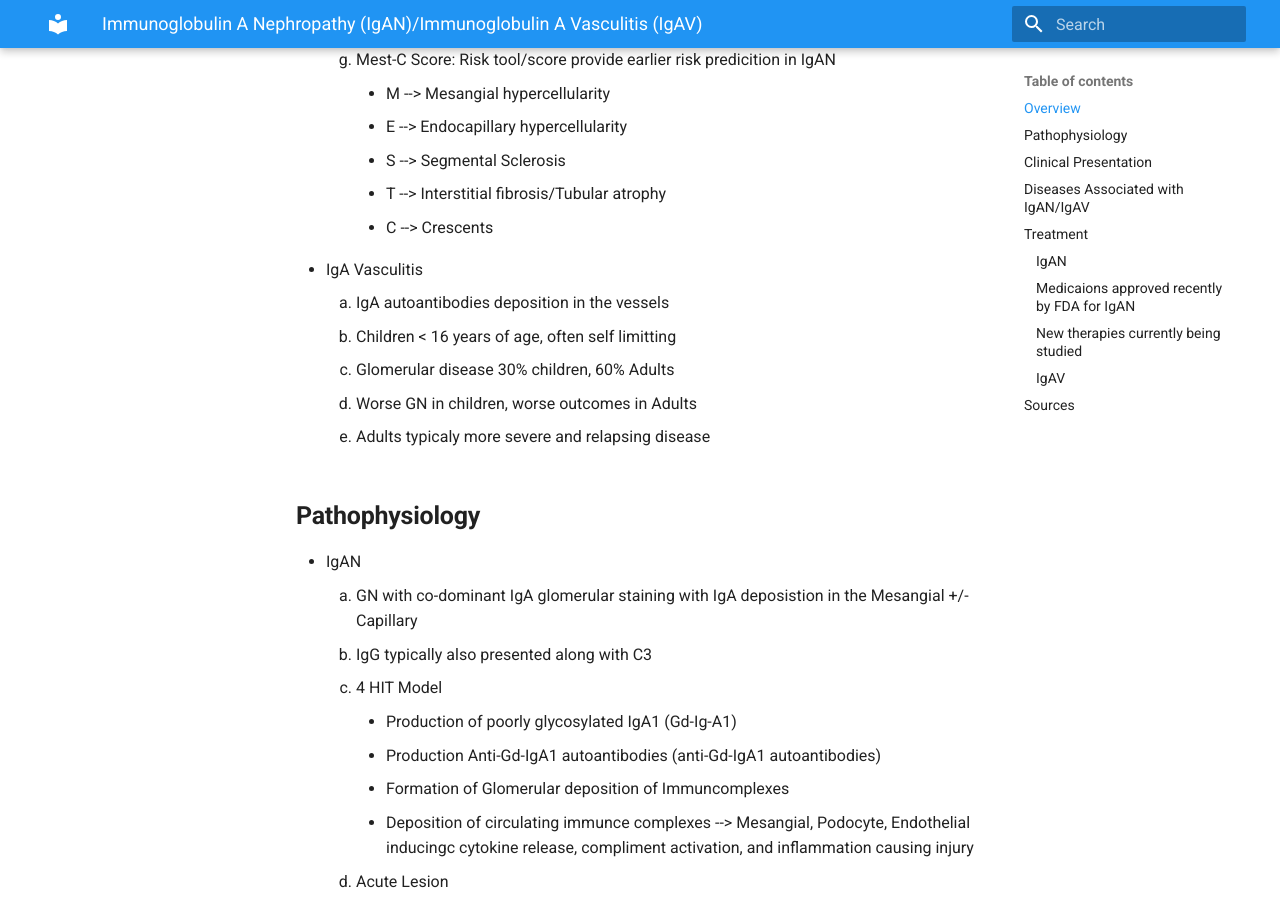
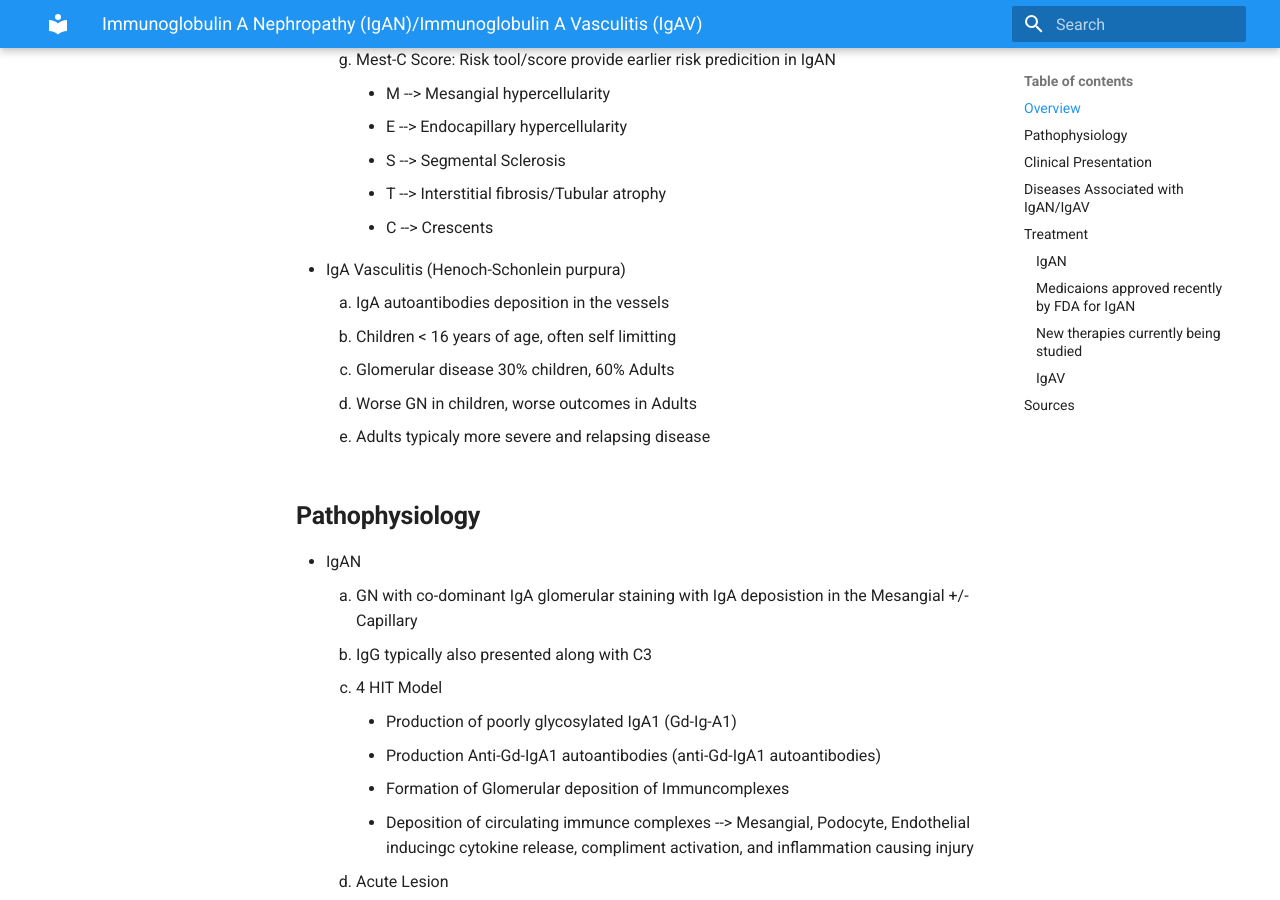
Before and after one commit to TTUNEPH2025/GN, an MkDocs documentation site: the page built from docs/IGAN.md, in a window 1280 px wide and 900 px high, scrolled down 534 px. Built offline with MkDocs 1.6.1 and Material for MkDocs 9.7.7, drawn with Linux system fonts in a browser that asks for light colours.

Commit message:
Update IGAN.md

```diff
--- a/docs/IGAN.md
+++ b/docs/IGAN.md
@@ -13,7 +13,7 @@
          - S --> Segmental Sclerosis
          - T --> Interstitial fibrosis/Tubular atrophy
          - C --> Crescents
- * IgA Vasculitis
+ * IgA Vasculitis (Henoch-Schonlein purpura)
       1. IgA autoantibodies deposition in the vessels
       2. Children < 16 years of age, often self limitting
       3. Glomerular disease 30% children, 60% Adults
```
